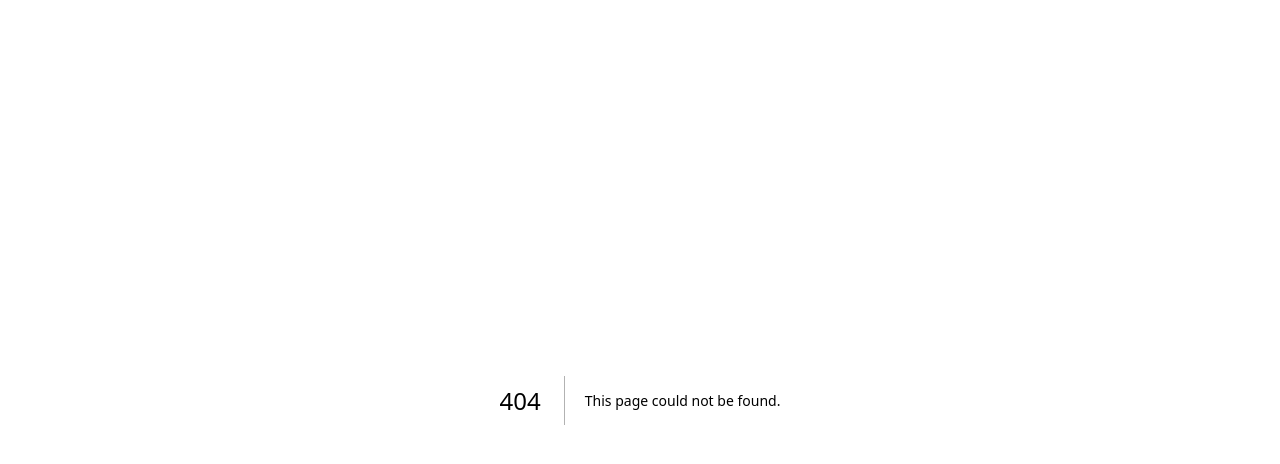
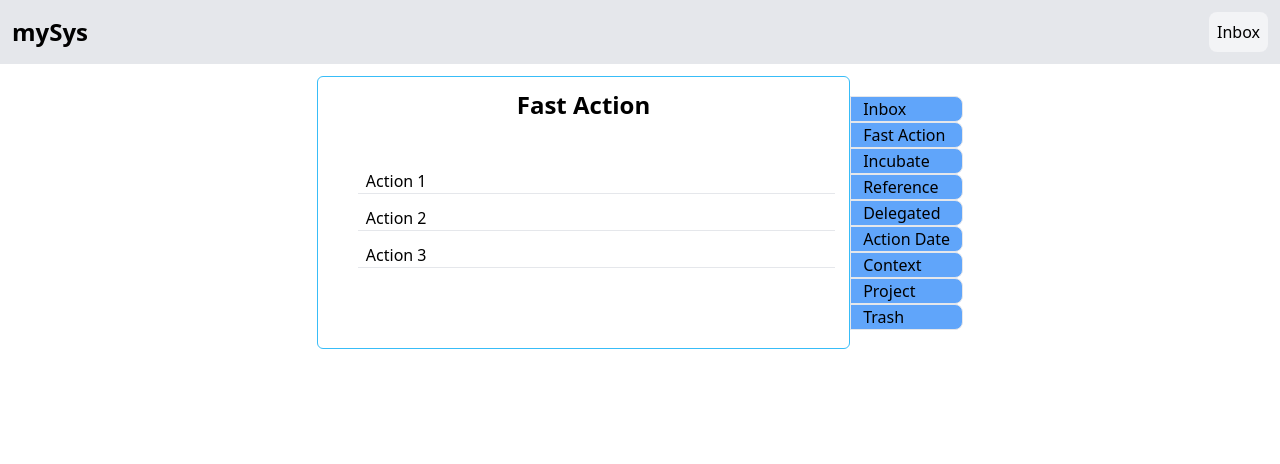
Before and after one commit to BrunoCesarAngst/app-mysys, a Next.js app: page /inbox/fastaction in a window 1280 px wide. Before the commit this address had no page. Shown: the top 464 px of the page. Built offline with nearby package versions, Linux system fonts and the light colour scheme.

Commit message:
update detalhes

```diff
--- /dev/null
+++ b/src/app/inbox/fastaction/page.tsx
@@ -0,0 +1,39 @@
+import { sceneFastActionsIncomplete } from '@/app/scenarios/sceneFastActions';
+import { lists } from '@/contants/lists';
+import Link from 'next/link';
+
+export default function FastAction() {
+  return (
+    <>
+      <div className="flex justify-center">
+        <div className="rounded-md border border-sky-400 mt-3 pb-20 ml-0 mr-0 w-5/12">
+          <h1 className="text-2xl font-bold flex justify-center mt-3">
+            Fast Action
+          </h1>
+          <ul className="mt-12">
+            {sceneFastActionsIncomplete.map(fast => (
+              <li key={fast.id} className="mt-3">
+                <span className="ml-12">{fast.text}</span>
+                {/* colocar uma linha horizontal */}
+                <hr className="mr-3.5 ml-10" />
+              </li>
+            ))}
+          </ul>
+        </div>
+        <div className="mt-8 flex flex-col justify-start items-start content-between self-auto">
+          <ul className="">
+            {lists.map(list => (
+              <li
+                key={list.number}
+                className="border bg-blue-400 px-3 rounded-r-lg"
+              >
+                <Link href={`/${list.browsing}`}>{list.name}</Link>
+                {/* <span className="">{tasks.length}</span> */}
+              </li>
+            ))}
+          </ul>
+        </div>
+      </div>
+    </>
+  );
+}
--- a/src/app/layout.tsx
+++ b/src/app/inbox/layout.tsx
@@ -1,17 +1,18 @@
-import './globals.css'
-import { Inter } from 'next/font/google'
+import { Inter } from 'next/font/google';
+import Link from 'next/link';
+import '../globals.css';
 
-const inter = Inter({ subsets: ['latin'] })
+const inter = Inter({ subsets: ['latin'] });
 
 export const metadata = {
   title: 'mySys',
   description: 'Um "todo list" mais power, feito com Next.js e TailwindCSS.',
-}
+};
 
 export default function RootLayout({
   children,
 }: {
-  children: React.ReactNode
+  children: React.ReactNode;
 }) {
   return (
     <html lang="en">
@@ -25,7 +26,17 @@ export default function RootLayout({
 
       {/* criar um componente para o layout da página */}
       {/* <body className={inter.className}>{children}</body> */}
-      <body>{children}</body>
+      <body className="flex flex-col h-screen">
+        <header className="flex justify-between items-center p-3 bg-gray-200">
+          <h1 className="text-2xl font-bold">mySys</h1>
+          <div className="flex">
+            <Link href={`/inbox`} className="p-2 bg-gray-100 rounded-lg">
+              Inbox
+            </Link>
+          </div>
+        </header>
+        {children}
+      </body>
     </html>
   );
 }
--- a/src/app/mysys/page.tsx
+++ b/src/app/inbox/page.tsx
@@ -10,26 +10,10 @@
 
 'use client';
 
+import { lists } from '@/contants/lists';
+import { Task } from '@/types/task';
+import Link from 'next/link';
 import React, { useState } from 'react';
-import Link from 'next/link';
-
-// criar um tipo Task com os campos id, text, completed, data de criação e data de atualização
-type Task = {
-  id: number;
-  text: string;
-  createdAt: string;
-  updatedAt: string;
-  discerned: boolean;
-  fastAction?: boolean;
-  incubate?: boolean;
-  reference?: boolean;
-  trash?: boolean;
-  delegated?: boolean;
-  actionDate?: boolean;
-  context?: boolean;
-  project?: boolean;
-  completed?: boolean;
-};
 
 export default function Home() {
   // criar um estado para armazenar as tarefas da lista que respeitem o tipo Task
@@ -146,18 +130,12 @@ export default function Home() {
           <div className="p-1">
             <h1 className="text-2xl font-bold">Listas</h1>
             <ul className="p-1">
-              <li className="flex justify-between">
-                <Link href={`/mysys`}>
-                  Inbox
-                </Link>
-                <span className="">{tasks.length}</span>
-              </li>
-              <li className="flex justify-between">
-                <Link href={`/mysys/fastaction`}>
-                  Fast Action
-                </Link>
-                <span className="">{tasks.length}</span>
-              </li>
+              {lists.map(list => (
+                <li key={list.number} className="flex justify-between">
+                  <Link href={`/${list.browsing}`}>{list.name}</Link>
+                  <span className="">{tasks.length}</span>
+                </li>
+              ))}
             </ul>
           </div>
         </div>
--- a/src/app/mysys/fastaction/page.tsx
+++ /dev/null
@@ -1,60 +0,0 @@
-// criar um array de ações rápidas
-const fastActions = [
-  {
-    id: 1,
-    text: 'Task 1',
-    createdAt: '2021-01-01',
-    updatedAt: '2021-01-01',
-    discerned: true,
-    completed: false,
-    fastAction: true,
-  },
-  {
-    id: 2,
-    text: 'Task 2',
-    createdAt: '2021-01-01',
-    updatedAt: '2021-01-01',
-    discerned: true,
-    completed: false,
-    fastAction: true,
-  },
-  {
-    id: 3,
-    text: 'Task 3',
-    createdAt: '2021-01-01',
-    updatedAt: '2021-01-01',
-    discerned: true,
-    completed: false,
-    fastAction: true,
-  },
-  {
-    id: 4,
-    text: 'Task 4',
-    createdAt: '2021-01-01',
-    updatedAt: '2021-01-01',
-    discerned: true,
-    completed: false,
-    fastAction: true,
-  },
-];
-
-export default function FastAction() {
-  return (
-    <>
-      <h1 className="text-2xl font-bold flex justify-center mt-3">
-        Fast Action
-      </h1>
-      <div className="rounded-md border border-sky-400 mx-80 mt-3 pb-12">
-        <ul className="mt-12">
-          {fastActions.map((fast, index) => (
-            <li className="mt-3" key={index}>
-              <span className="ml-12">{fast.text}</span>
-              {/* colocar uma linha horizontal */}
-              <hr className="mr-3.5 ml-10" />
-            </li>
-          ))}
-        </ul>
-      </div>
-    </>
-  );
-}
--- a/src/app/mysys/layout.tsx
+++ /dev/null
@@ -1,21 +0,0 @@
-import React from 'react';
-import Link from 'next/link';
-
-export default function MysysLayout({
-  children,
-}: {
-  children: React.ReactNode;
-}) {
-  // criar um componente para o layout da página
-  return (
-    <body className="flex flex-col h-screen">
-      <header className="flex justify-between items-center p-3 bg-gray-200">
-        <h1 className="text-2xl font-bold">mySys</h1>
-        <div className="flex">
-          <Link href={`/mysys`} className="p-2 bg-gray-100 rounded-lg">Inbox</Link>
-        </div>
-      </header>
-      {children}
-    </body>
-  );
-}
--- /dev/null
+++ b/src/app/scenarios/sceneFastActions.ts
@@ -0,0 +1,33 @@
+// um array de sceneFastActionsIncomplete com 3 objetos cenas de ações rápidas incompletas
+export const sceneFastActionsIncomplete = [
+  {
+    id: 1,
+    text: 'Action 1',
+    createdAt: '2023-05-15', // ano-mes-dia
+    updatedAt: '2023-05-15',
+    discerned: true,
+    completed: false,
+    deleted: false,
+    fastAction: true,
+  },
+  {
+    id: 2,
+    text: 'Action 2',
+    createdAt: '2023-05-15',
+    updatedAt: '2023-05-15',
+    discerned: true,
+    completed: false,
+    deleted: false,
+    fastAction: true,
+  },
+  {
+    id: 3,
+    text: 'Action 3',
+    createdAt: '2023-05-15',
+    updatedAt: '2023-05-15',
+    discerned: true,
+    completed: false,
+    deleted: false,
+    fastAction: true,
+  },
+];
--- /dev/null
+++ b/src/contants/lists.ts
@@ -0,0 +1,75 @@
+// criando o tipo de lista 2
+type List = {
+  browsing: string;
+  number: number;
+  id: string;
+  name: string;
+  icon: string;
+};
+
+// lista2 um array de objetos, cada objeto tem um browsing, number, id, name e icon.
+export const lists: List[] = [
+  {
+    browsing: 'inbox',
+    number: 1,
+    id: 'inbox',
+    name: 'Inbox',
+    icon: 'inbox',
+  },
+  {
+    browsing: 'inbox/fastaction',
+    number: 2,
+    id: 'fastaction',
+    name: 'Fast Action',
+    icon: 'fastaction',
+  },
+  {
+    browsing: 'inbox/incubate',
+    number: 3,
+    id: 'incubate',
+    name: 'Incubate',
+    icon: 'incubate',
+  },
+  {
+    browsing: 'inbox/reference',
+    number: 4,
+    id: 'reference',
+    name: 'Reference',
+    icon: 'reference',
+  },
+  {
+    browsing: 'inbox/delegated',
+    number: 5,
+    id: 'delegated',
+    name: 'Delegated',
+    icon: 'delegated',
+  },
+  {
+    browsing: 'inbox/actionDate',
+    number: 6,
+    id: 'actionDate',
+    name: 'Action Date',
+    icon: 'actionDate',
+  },
+  {
+    browsing: 'inbox/context',
+    number: 7,
+    id: 'context',
+    name: 'Context',
+    icon: 'context',
+  },
+  {
+    browsing: 'inbox/project',
+    number: 8,
+    id: 'project',
+    name: 'Project',
+    icon: 'project',
+  },
+  {
+    browsing: 'inbox/trash',
+    number: 9,
+    id: 'trash',
+    name: 'Trash',
+    icon: 'trash',
+  },
+];
--- /dev/null
+++ b/src/types/task.ts
@@ -0,0 +1,16 @@
+export type Task = {
+  id: number;
+  text: string;
+  createdAt: string;
+  updatedAt: string;
+  discerned: boolean;
+  fastAction?: boolean;
+  incubate?: boolean;
+  reference?: boolean;
+  trash?: boolean;
+  delegated?: boolean;
+  actionDate?: boolean;
+  context?: boolean;
+  project?: boolean;
+  completed?: boolean;
+};
```
